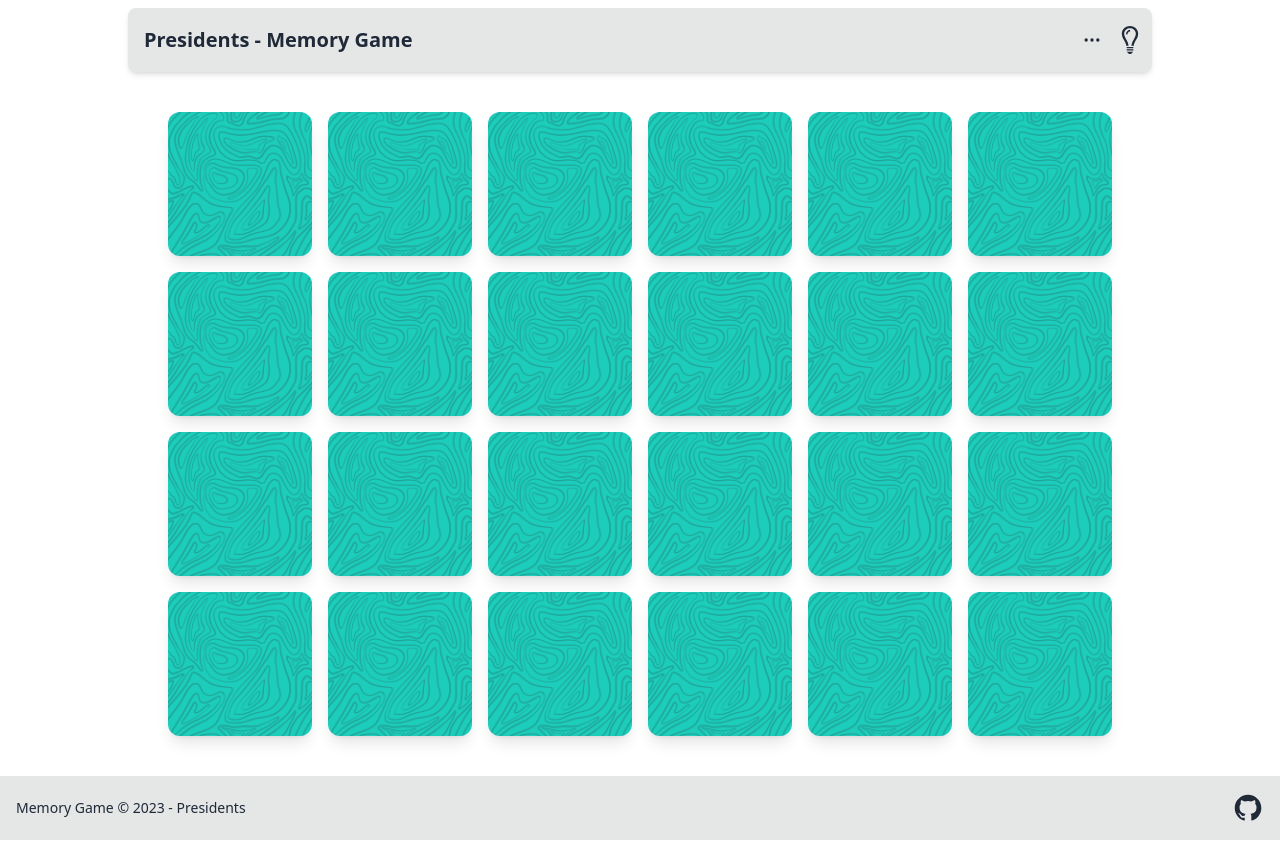
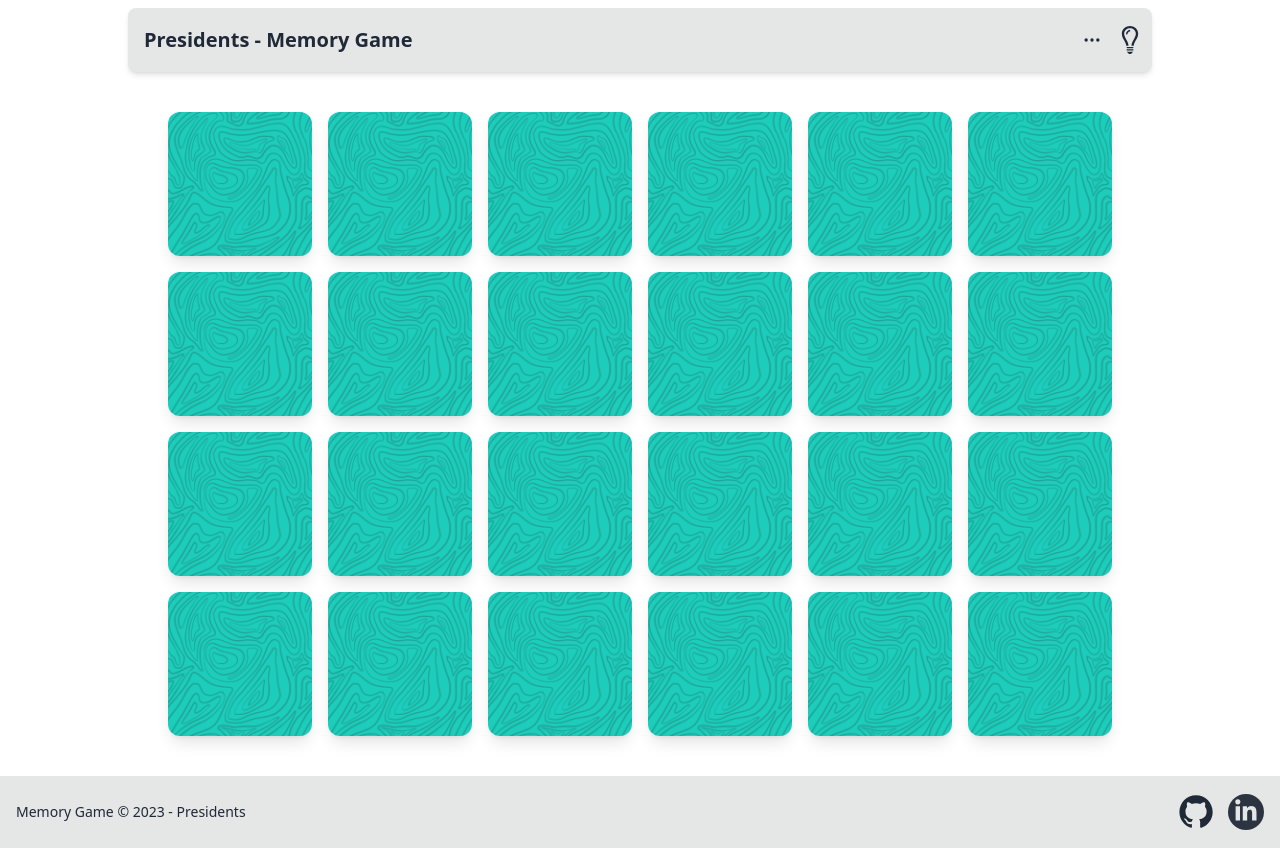
Before and after one commit to fm-anderson/memory-game, a React (Vite) app: page / in a window 1280 px wide. Built offline with nearby package versions, Linux system fonts and the light colour scheme.

Commit message:
fix: linkedin added to footer

```diff
--- a/src/components/Footer.jsx
+++ b/src/components/Footer.jsx
@@ -2,23 +2,39 @@ function Footer() {
   return (
     <footer className="footer bg-base-300 max-w-full items-center p-4">
       <div className="grid-flow-col justify-self-center md:justify-self-start">
-        <p className="justify-self-center">
+        <p className="justify-self-center font-light">
           Memory Game © {new Date().getFullYear()} - Presidents
         </p>
       </div>
-      <div className="grid-flow-col gap-4 justify-self-center md:justify-self-end">
+      <div className="grid-flow-col justify-self-center md:justify-self-end">
+        <ul className="flex gap-3">
+          <li>
             <a
               href="https://github.com/fm-anderson/memory-game#readme"
               target="_blank"
             >
               <svg
-            className="h-8 w-8 fill-current"
+                className="h-10 w-10 fill-current"
                 xmlns="http://www.w3.org/2000/svg"
                 viewBox="0 0 24 24"
               >
                 <path d="M12.026 2c-5.509 0-9.974 4.465-9.974 9.974 0 4.406 2.857 8.145 6.821 9.465.499.09.679-.217.679-.481 0-.237-.008-.865-.011-1.696-2.775.602-3.361-1.338-3.361-1.338-.452-1.152-1.107-1.459-1.107-1.459-.905-.619.069-.605.069-.605 1.002.07 1.527 1.028 1.527 1.028.89 1.524 2.336 1.084 2.902.829.091-.645.351-1.085.635-1.334-2.214-.251-4.542-1.107-4.542-4.93 0-1.087.389-1.979 1.024-2.675-.101-.253-.446-1.268.099-2.64 0 0 .837-.269 2.742 1.021a9.582 9.582 0 0 1 2.496-.336 9.554 9.554 0 0 1 2.496.336c1.906-1.291 2.742-1.021 2.742-1.021.545 1.372.203 2.387.099 2.64.64.696 1.024 1.587 1.024 2.675 0 3.833-2.33 4.675-4.552 4.922.355.308.675.916.675 1.846 0 1.334-.012 2.41-.012 2.737 0 .267.178.577.687.479C19.146 20.115 22 16.379 22 11.974 22 6.465 17.535 2 12.026 2z"></path>
               </svg>
             </a>
+          </li>
+          <li className="bg-neutral mask mask-circle p-1">
+            <a href="https://www.linkedin.com/in/fm-anderson/" target="_blank">
+              <svg
+                className="fill-base-300 h-7 w-7"
+                xmlns="http://www.w3.org/2000/svg"
+                viewBox="0 0 24 24"
+              >
+                <circle cx="4.983" cy="5.009" r="2.188"></circle>
+                <path d="M9.237 8.855v12.139h3.769v-6.003c0-1.584.298-3.118 2.262-3.118 1.937 0 1.961 1.811 1.961 3.218v5.904H21v-6.657c0-3.27-.704-5.783-4.526-5.783-1.835 0-3.065 1.007-3.568 1.96h-.051v-1.66H9.237zm-6.142 0H6.87v12.139H3.095z"></path>
+              </svg>
+            </a>
+          </li>
+        </ul>
       </div>
     </footer>
   );
```
Lines whose indentation alone changed are shown as unchanged.
